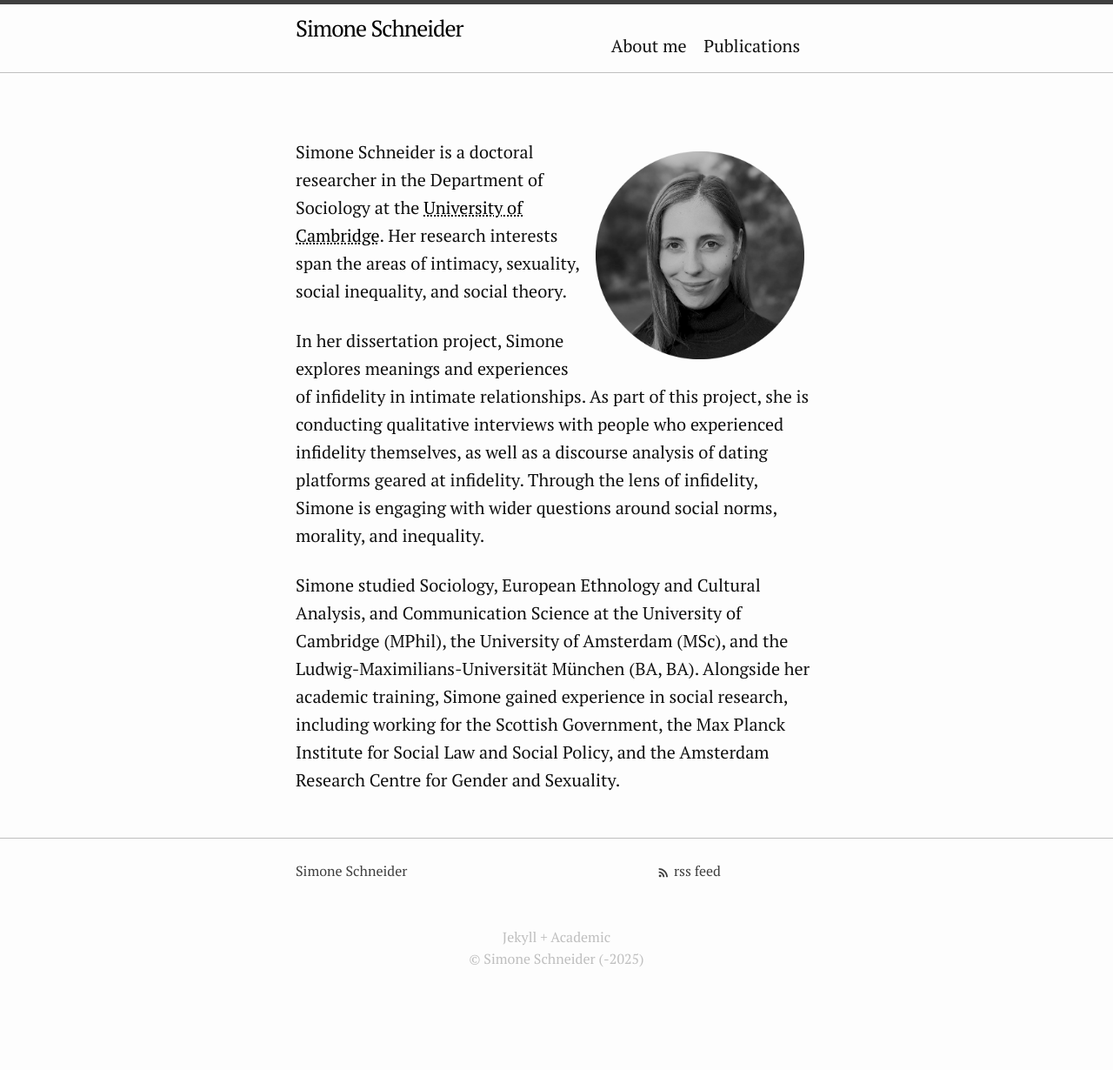
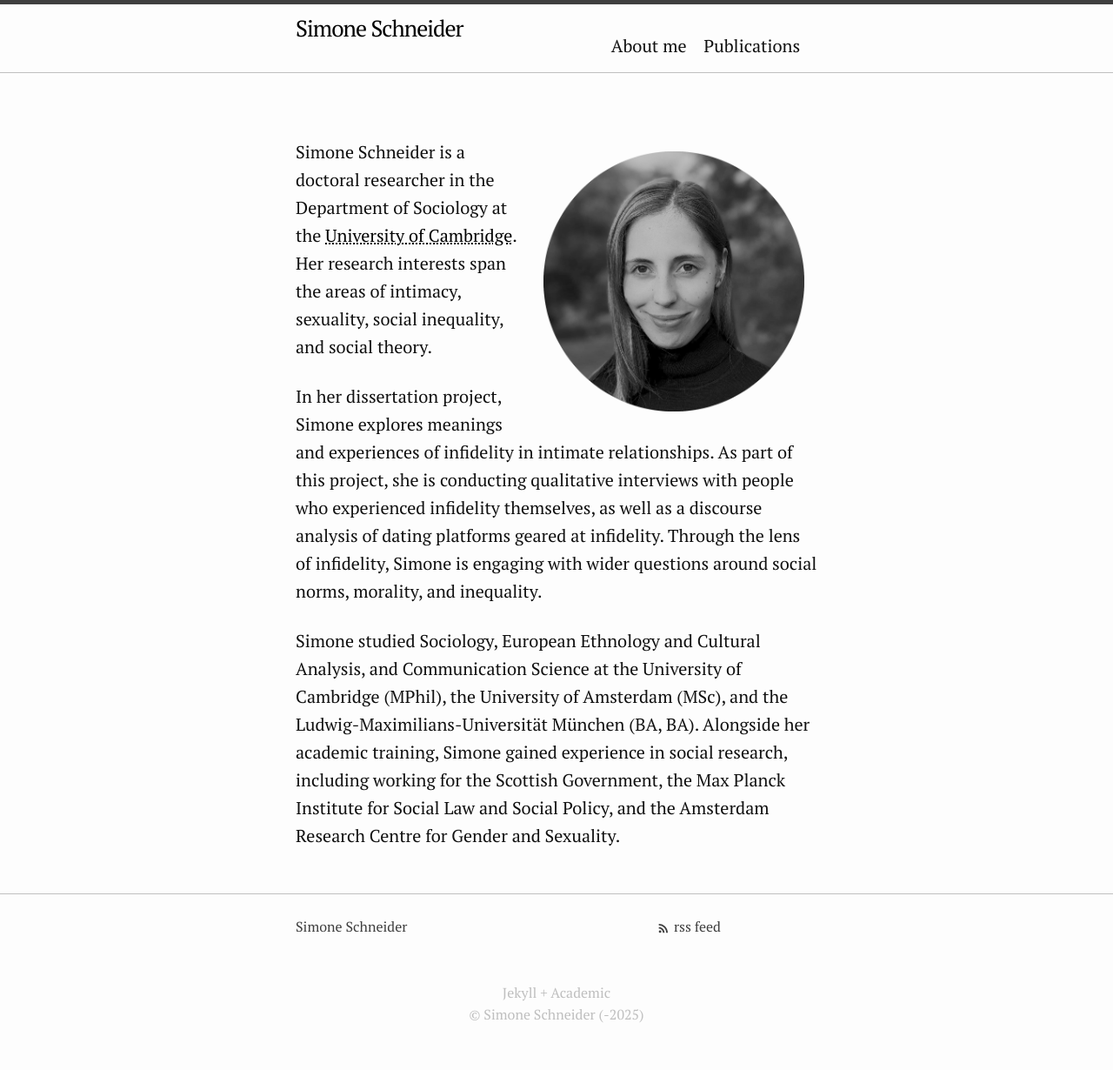
Before and after one commit to simone-schneider/simone-schneider.github.io, a Jekyll site: the page built from index.md, in a window 1280 px wide. Shown: the whole page at 87% size. Built offline with Jekyll 4.4.1, drawn with Linux system fonts in a browser that asks for light colours; before the commit the page ends 1166 px from its top, so only the background shows below that.

Commit message:
Update index.md

```diff
--- a/index.md
+++ b/index.md
@@ -4,7 +4,7 @@ title: "About me"
 layout: page
 ---
 
-![Simone Schneider](Schneider_photo_bw.png){:style="float:right; margin:15px; width: 40%;"}
+![Simone Schneider](Schneider_photo_bw.png){:style="float:right; margin:15px; width: 50%;"}
 
 Simone Schneider is a doctoral researcher in the Department of Sociology at the <a href="https://https://research.sociology.cam.ac.uk/profile/simone-schneider-2022/" style="color: black; text-decoration: underline;text-decoration-style: dotted;">University of Cambridge</a>. Her research interests span the areas of intimacy, sexuality, social inequality, and social theory.
 
```
